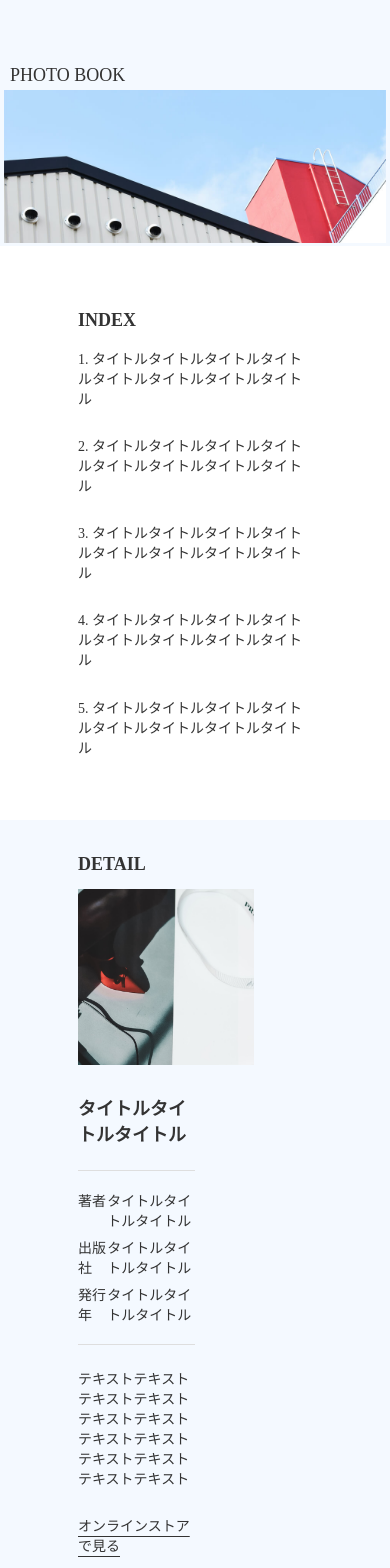
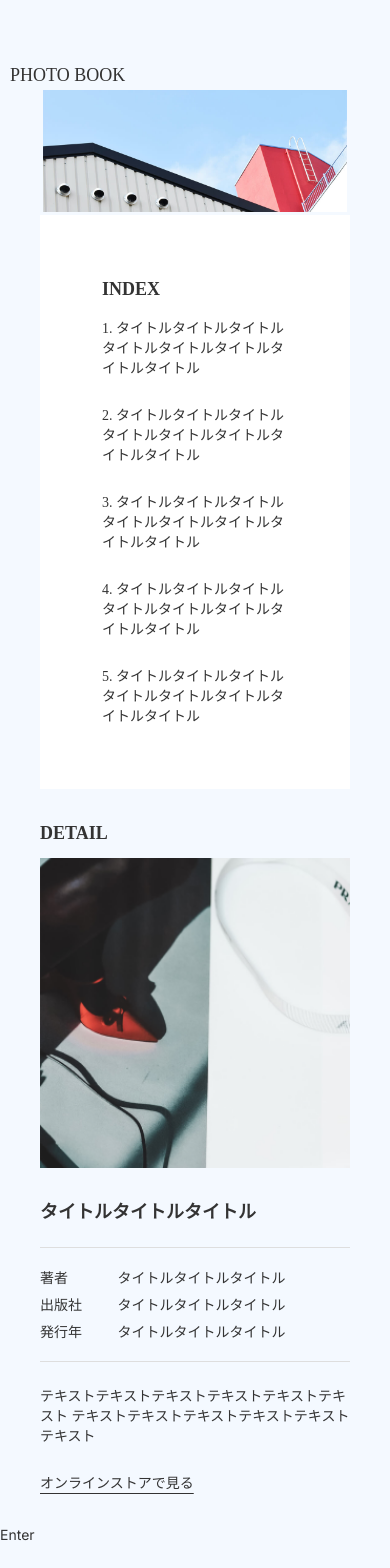
Before and after one commit to tappypuppy/photo-site-1col, a Next.js app: page / in a window 390 px wide. Shown: the top 1568 px of the page. After the commit the page ends 1543 px from the top, so only its background shows below. Built offline with nearby package versions, Linux system fonts and the light colour scheme; a web font is replaced by a local one.

Commit message:
detailのレスポンシブ対応

```diff
--- a/src/app/main.module.css
+++ b/src/app/main.module.css
@@ -1,5 +1,3 @@
 .main {
-    display: flex;
-    flex-direction: column;
-    align-items: center;
+  padding: 0 40px;
 }
--- a/src/components/Detail/Detail.module.css
+++ b/src/components/Detail/Detail.module.css
@@ -82,8 +82,8 @@
   text-underline-offset: 0.3rem;
 }
 
-.content_img_sp{
-    display: none;
+.content_img_sp {
+  display: none;
 }
 
 @media screen and (max-width: 1024px) {
@@ -92,19 +92,22 @@
   }
 
   .inner {
-    width: 60%;
+    width: 100%;
+    max-width: 520px;
+    /* margin: 0 40px; */
   }
 
   .contents {
     flex-direction: column;
-    width: 50%;
+    width: 100%;
     row-gap: 25px;
-
   }
 
   .content_img_sp {
     display: block;
-    width: 150%;
+    width: 100%;
+    max-width: 520px;
+
     height: auto;
   }
 
--- a/src/components/Detail/Detail.tsx
+++ b/src/components/Detail/Detail.tsx
@@ -21,7 +21,7 @@ function Detail() {
             alt="detail"
             width={295}
             height={295}
-            />
+          />
           <div className={styles.content_texts}>
             <h3 className={styles.item_title}>タイトルタイトルタイトル</h3>
             <dl className={styles.content_data}>
```
Also changed, not shown: src/components/Index/Index.module.css (line endings or trailing spaces).
